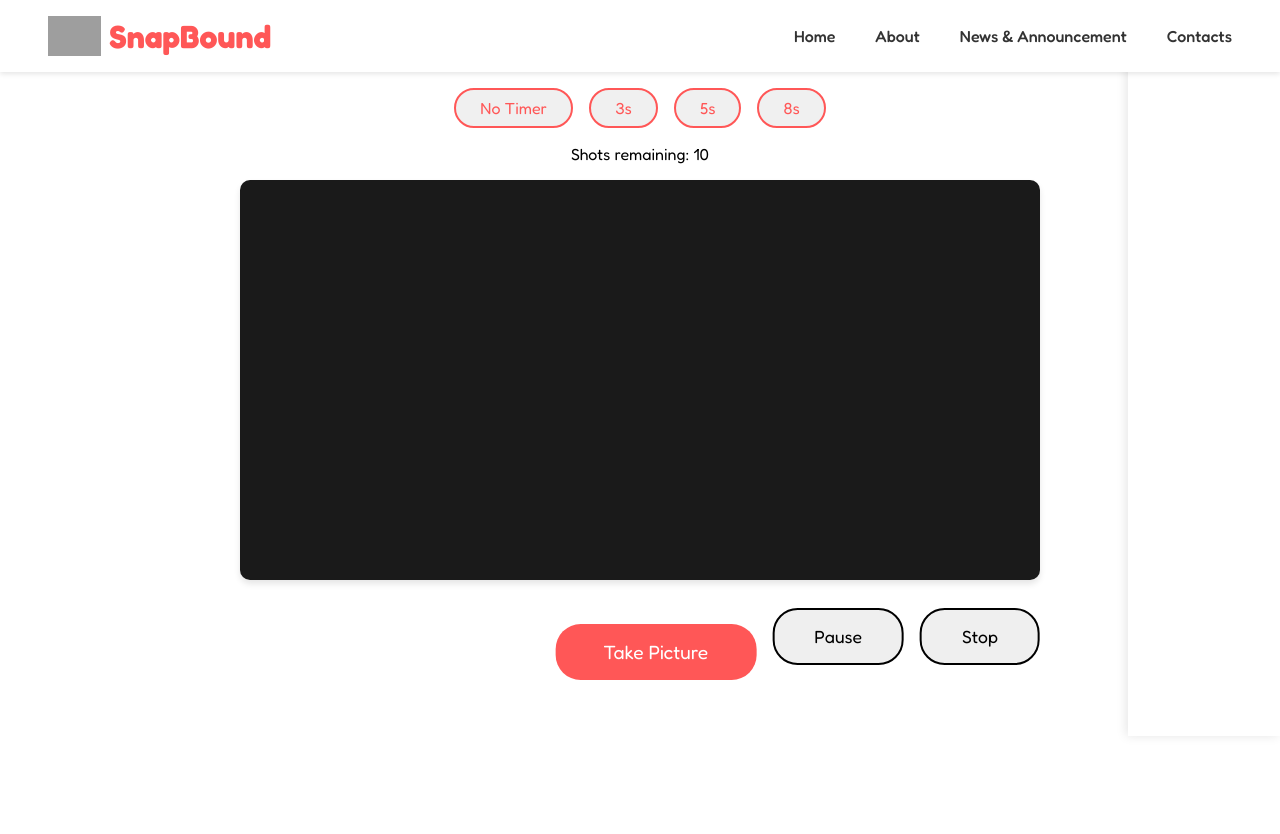
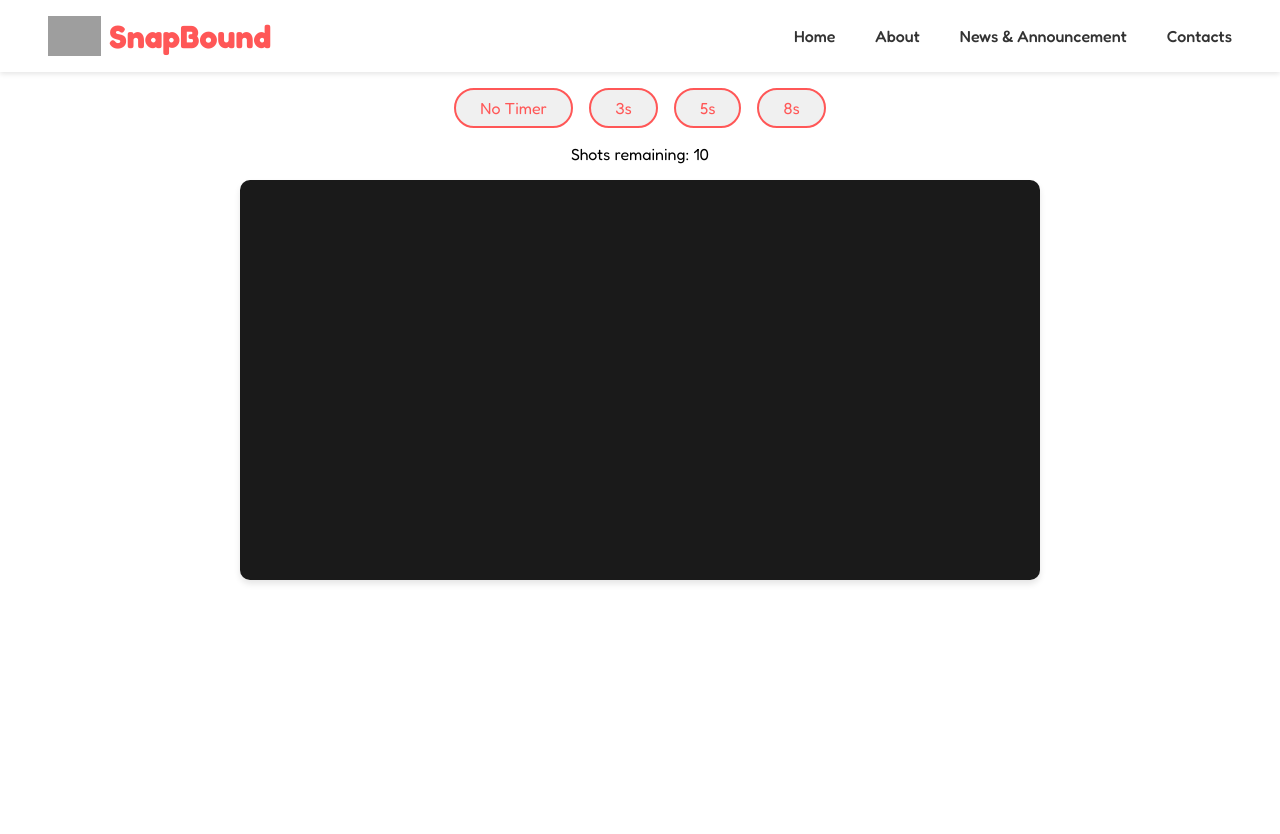
Before and after one commit to joshykryst/Snapbound, a PHP site: page /picture.html in a window 1280 px wide. Run offline with PHP 8.4, Linux system fonts and the light colour scheme; a map, chart or similar area stays blank; grey boxes are pictures that could not be loaded.

Commit message:
Add files via upload

```diff
--- a/picture.css
+++ b/picture.css
@@ -108,29 +108,19 @@ body {
 
 /* Gallery section styles */
 .gallery-section {
-    position: fixed;
-    top: 50%;
-    right: 0;
-    transform: translateY(-50%);
-    width: 120px;
-    height: 80vh;
-    background: rgba(255, 255, 255, 0.95);
-    padding: 1rem;
     display: flex;
-    flex-direction: column;
-    gap: 1rem;
-    overflow-y: auto;
-    z-index: 10;
-    box-shadow: -2px 0 10px rgba(0,0,0,0.1);
+    flex-direction: row;
+    flex-wrap: wrap;
+    gap: 10px;
+    justify-content: center;
+    margin-top: 20px;
 }
 
-.captured-image {
-    width: 100%;
-    height: auto;
-    margin-bottom: 0.5rem;
+.gallery-section img {
+    width: 200px;
+    height: 150px;
+    object-fit: cover;
     border-radius: 5px;
-    box-shadow: 0 2px 4px rgba(0,0,0,0.1);
-    transition: transform 0.3s;
 }
 
 /* Timer controls */
@@ -155,18 +145,14 @@ body {
 
 /* Control buttons */
 .control-buttons {
-    position: absolute;
-    bottom: 20px;
-    left: 50%;
-    transform: translateX(-50%);
-    display: flex;
-    gap: 1rem;
-    z-index: 10;
-    margin-top: 2rem;
-    align-items: center;
-    position: relative;
-    z-index: 2;
+    display: none;  /* Hide buttons by default */
+    gap: 10px;
     justify-content: center;
+    margin-top: 15px;
+}
+
+.control-buttons.visible {
+    display: flex;  /* Will show when this class is added */
 }
 
 .control-buttons button:disabled {
--- a/picture.js
+++ b/picture.js
@@ -4,6 +4,7 @@ let timerValue = 0;
 let remainingShots = 10;
 let isRecording = false;
 let isPaused = false;
+let hasStartedCapturing = false;
 
 // DOM Elements
 const video = document.getElementById('webcam');
@@ -77,6 +78,13 @@ async function captureImage() {
 function takePhoto() {
     if (!isRecording || isPaused) return;
 
+    if (!hasStartedCapturing) {
+        // Show control buttons after first photo
+        const controlButtons = document.querySelector('.control-buttons');
+        controlButtons.classList.add('visible');
+        hasStartedCapturing = true;
+    }
+
     // Set canvas dimensions to match video
     canvas.width = video.videoWidth;
     canvas.height = video.videoHeight;
@@ -116,13 +124,12 @@ stopBtn.addEventListener('click', () => {
         stream.getTracks().forEach(track => track.stop());
     }
     video.srcObject = null;
-    captureBtn.disabled = true;
-    pauseBtn.disabled = true;
 
-    // Save captured images to localStorage or your backend here
+    // Store captured images if needed
+    // ...
 
-    // Redirect to select photos page
-    window.location.href = 'selectphotos.html';
+    // Redirect to select photos page - using absolute path
+    window.location.href = window.location.origin + '/PhotoBooth/selectphotos.html';
 });
 
 // Event listeners
```
